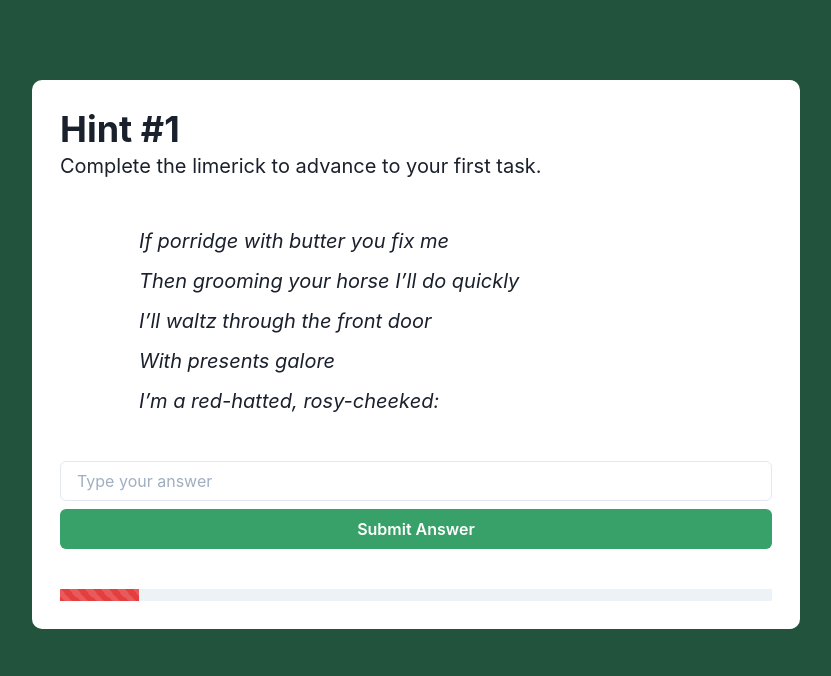
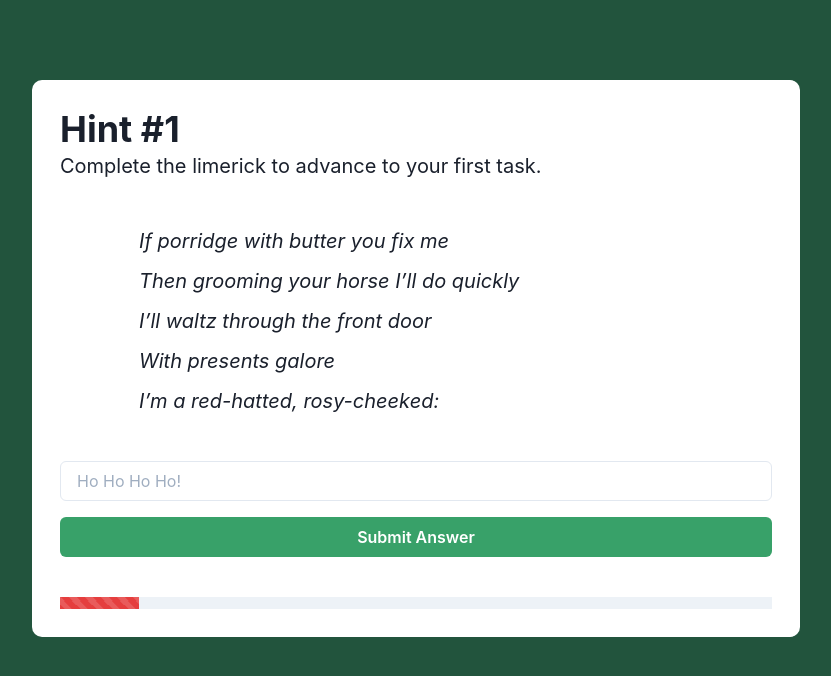
Before and after one commit to jorgepvenegas/mamaxmas, a Next.js app: page /questions in a window 1280 px wide. Shown: the top 676 px of the page, without its empty margins (224-1055 px from the left). Built offline with nearby package versions, Linux system fonts and the light colour scheme.

Commit message:
Form validation

```diff
--- a/components/QuestionArea.tsx
+++ b/components/QuestionArea.tsx
@@ -2,11 +2,10 @@ import {
   Flex,
   Text,
   Center,
-  FormControl,
-  Input,
-  Button
+  FormControl
 } from "@chakra-ui/react";
-import { FunctionComponent, useContext, useState } from "react";
+import QuestionForm from "../components/QuestionForm";
+import { FunctionComponent, useContext } from "react";
 import AppContext from "../context/app";
 
 const QuestionArea: FunctionComponent<{
@@ -17,21 +16,6 @@ const QuestionArea: FunctionComponent<{
 }> = ({ instruction, content, answer, isFinalStep }) => {
 
   const { activeId, setActiveId } = useContext(AppContext);
-  const [guess, setGuess] = useState("");
-
-  const validateGuess = () => {
-
-    if (isFinalStep) { // duplicated
-      console.log("redirect to /frames")
-    }
-
-    if (answer.toLowerCase().trim() === guess.toLowerCase().trim()) {
-      setActiveId(activeId + 1);
-    }
-    else {
-      console.log("Try again")
-    }
-  }
 
   return (
     <FormControl id="email">
@@ -42,10 +26,16 @@ const QuestionArea: FunctionComponent<{
         </Text>
       </Center>
       <Flex flexDirection="column">
-        <Input type="text" placeholder={"Type your answer"} value={guess} onChange={(e) => setGuess(e.currentTarget.value)} />
-        <Button type="submit" mt={2} colorScheme="green" size={"md"} onClick={() => validateGuess()}>
-          {isFinalStep ? "Go to final step!" : "Submit Answer"}
-        </Button>
+        <QuestionForm
+          onSuccess={() => {
+            setActiveId(activeId + 1);
+          }}
+          color="green"
+          questionName={`question-${activeId}`}
+          answer={answer}
+          errorMessage={"Nope"}
+          buttonText={isFinalStep ? "Go to final step!" : "Submit Answer"}
+        />
       </Flex>
     </FormControl>
   );
--- a/components/QuestionCard.tsx
+++ b/components/QuestionCard.tsx
@@ -10,7 +10,6 @@ import AppContext from "../context/app";
 import MessageArea from "../components/MessageArea";
 import QuestionArea from "../components/QuestionArea";
 import { QuestionType } from "../lib/types";
-import { parse } from "dotenv/types";
 
 
 const useQuestion = id => {
--- /dev/null
+++ b/components/QuestionForm.tsx
@@ -0,0 +1,61 @@
+import { Formik, Field, Form } from "formik";
+import { FormControl, FormErrorMessage, Input, Button, Flex } from "@chakra-ui/react";
+
+const QuestionFormComponent = ({ onSuccess, color, questionName, answer, errorMessage, buttonText }): JSX.Element => {
+
+  function validateAnswer(value) {
+    console.log(value, answer);
+    let error;
+    if (!value) {
+      error = "That's a very empty answer."
+    }
+    else if (value.trim().toLowerCase() !== answer.trim().toLowerCase()) {
+      error = errorMessage
+    }
+    return error
+  }
+
+  const initialValues = {};
+  initialValues[questionName] = "";
+
+  return (
+    <Formik
+      validateOnChange={false}
+      validateOnBlur={false}
+      initialValues={initialValues}
+      onSubmit={(_, actions) => {
+        setTimeout(() => {
+          actions.setSubmitting(false);
+          onSuccess();
+        }, 1000) // simulate wait.
+      }}
+    >
+      {(props) => (
+        <Form>
+          <Field name={questionName} validate={validateAnswer}>
+            {({ field, form }) => {
+              return (
+                <FormControl isInvalid={form.errors[questionName] && form.touched[questionName]}>
+                  <Input {...field} id={questionName} placeholder="Ho Ho Ho Ho!" />
+                  <FormErrorMessage>{form.errors[questionName]}</FormErrorMessage>
+                </FormControl>
+              )
+            }}
+          </Field>
+          <Flex flexDirection="column">
+            <Button
+              mt={4}
+              colorScheme={color}
+              isLoading={props.isSubmitting}
+              type="submit"
+            >
+              {buttonText}
+            </Button>
+          </Flex>
+        </Form>
+      )}
+    </Formik>
+  )
+}
+
+export default QuestionFormComponent;
--- a/package.json
+++ b/package.json
@@ -28,6 +28,7 @@
     "@emotion/styled": "^11.0.0",
     "crypto-js": "^4.0.0",
     "dotenv": "^8.2.0",
+    "formik": "^2.2.6",
     "framer-motion": "^3.1.1",
     "next": "^10.0.3",
     "react": "^17.0.1",
```
Also changed, not shown: 1 other file (tests, documents, lock files or other folders).
